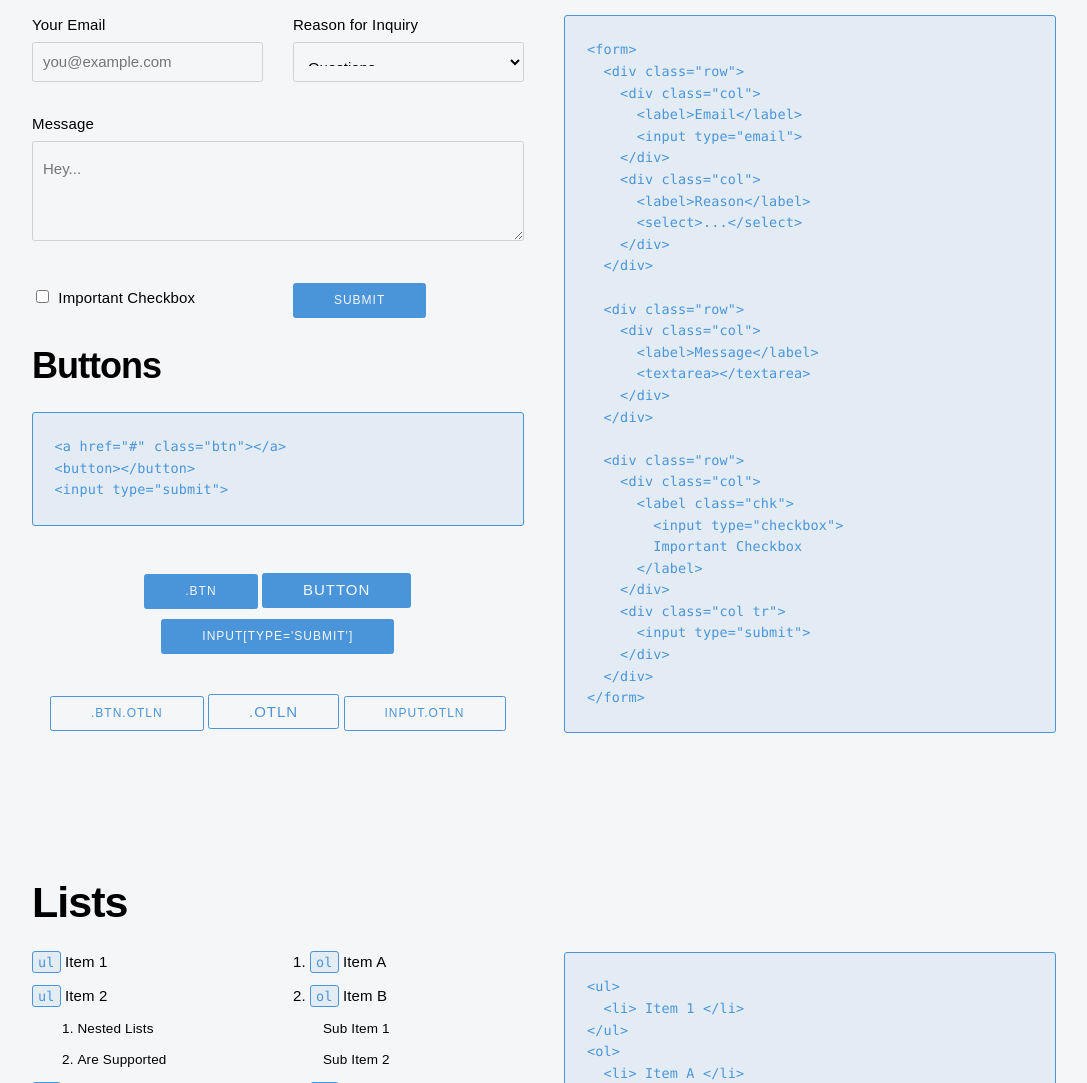
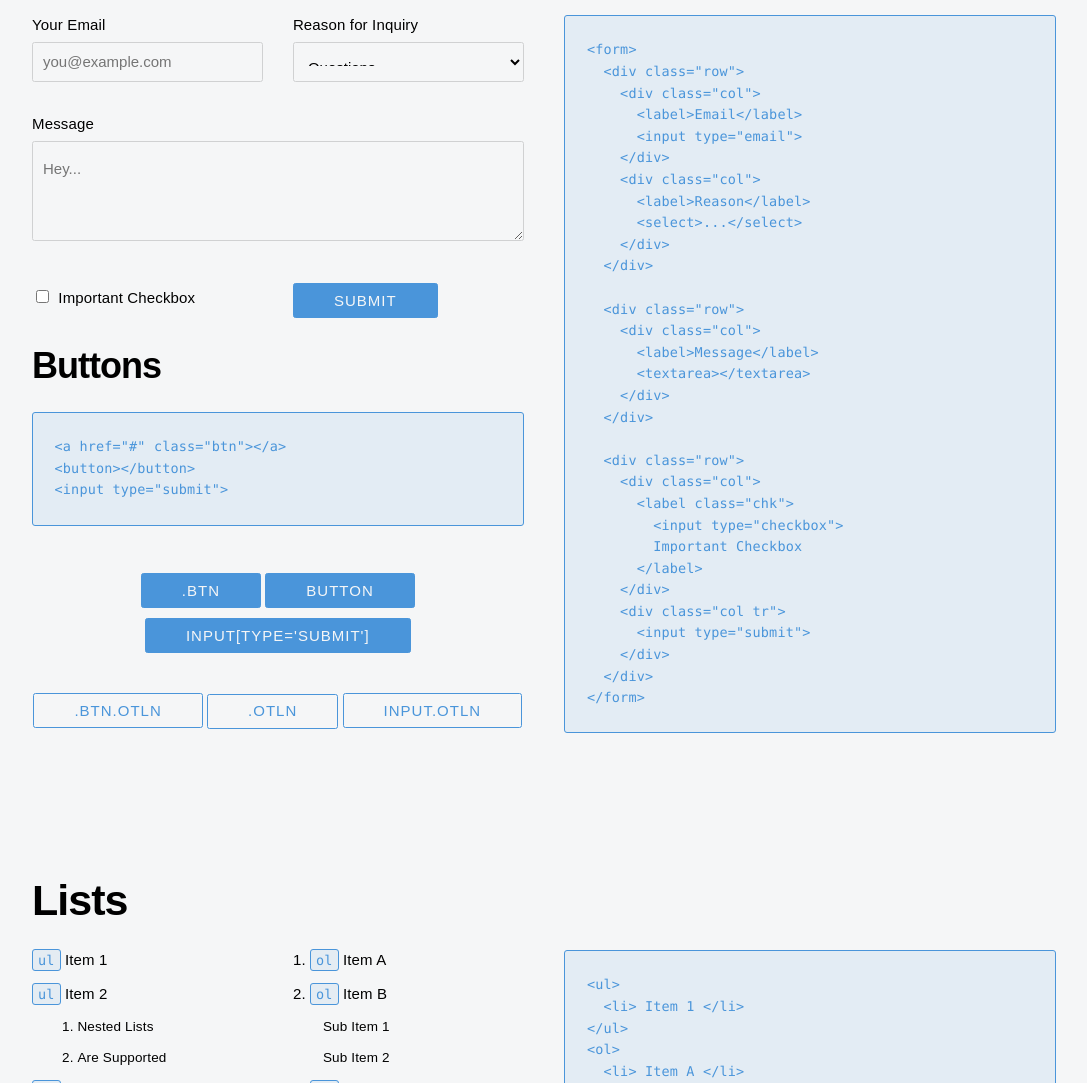
Before and after one commit to 12px/morr, a website: page index.html in a window 1280 px wide. Shown: the part 3851-4934 px from the top of the page, without its empty margins (96-1183 px from the left). Drawn offline with nearby package versions, Linux system fonts and the light colour scheme; files that its build step writes are made by us from their sources.

Commit message:
tweaks, bring back col reset on small cols

```diff
--- a/src/grid.less
+++ b/src/grid.less
@@ -48,7 +48,8 @@
     }
   }
 
-  .row > :first-child {
+  .row > :first-child,
+  .row.sm > :first-child {
     margin-left: 0;
   }
 }
--- a/src/links.less
+++ b/src/links.less
@@ -24,7 +24,6 @@ input[type="reset"] {
   cursor: pointer;
   padding: 0 4rem;
   margin: 0.5rem 0;
-  font-size: 1.2rem;
   display: inline-block;
   border-radius: @border-radius;
   color: @color-bg;
```
